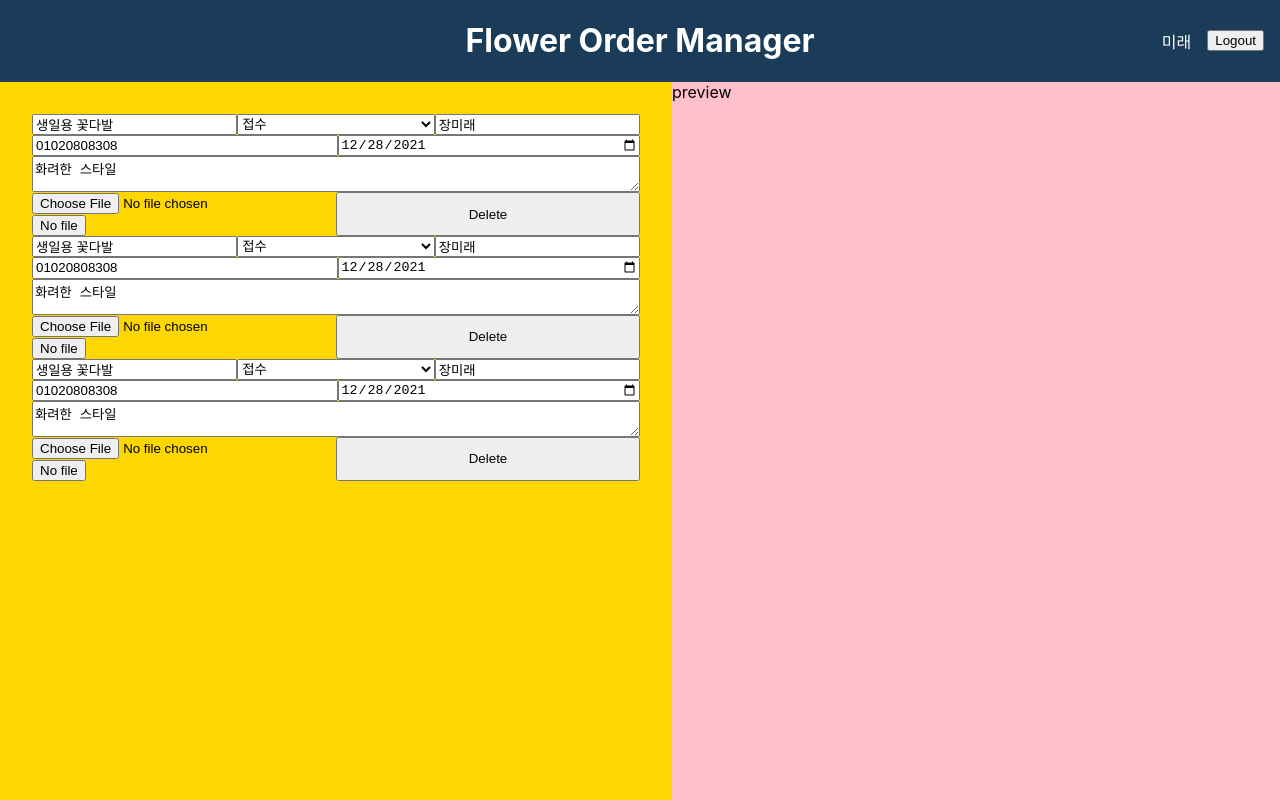
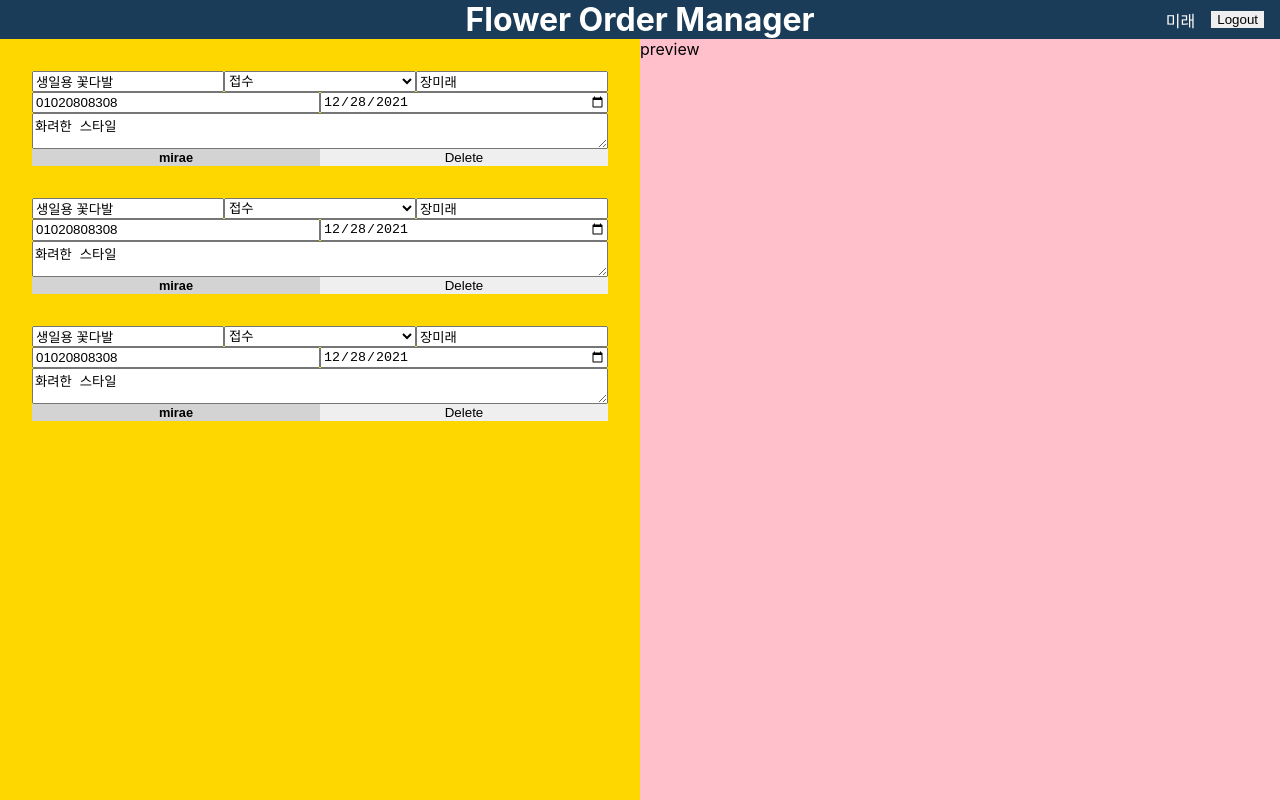
Before and after one commit to miraejang/react-app, a React (Create React App) app: page / in a window 1280 px wide. Built offline with nearby package versions, Linux system fonts and the light colour scheme.

Commit message:
add ImageFileInput component

```diff
--- a/src/component/card/card.jsx
+++ b/src/component/card/card.jsx
@@ -1,4 +1,5 @@
 import React from 'react';
+import ImageFileInput from '../image_file_input/image_file_input';
 import styles from './card.module.css';
 
 const Card = ({ order }) => {
@@ -17,10 +18,7 @@ const Card = ({ order }) => {
       <input className={styles.input} type="date" name="date" value={date} />
       <textarea className={styles.textarea} name="message" value={message} />
       <div className={styles.fileInput}>
-        <input type="file" name="file" id="" />
-        <button className={styles.button}>
-          {fileUrl ? { fileName } : 'No file'}
-        </button>
+        <ImageFileInput fileName={fileName} />
       </div>
       {true && <button className={styles.button}>Delete</button>}
       {false && <button className={styles.button}>Add</button>}
--- a/src/component/card/card.module.css
+++ b/src/component/card/card.module.css
@@ -1,6 +1,7 @@
 .form {
   display: flex;
   width: 100%;
+  margin-bottom: 2em;
   max-width: 80rem;
   flex-wrap: wrap;
 }
--- /dev/null
+++ b/src/component/image_file_input/image_file_input.jsx
@@ -0,0 +1,30 @@
+import React, { useRef } from 'react';
+import styles from './image_file_input.module.css';
+
+const ImageFileInput = ({ fileName, fileURL }) => {
+  const inputRef = useRef();
+
+  const onClick = e => {
+    e.preventDefault();
+    inputRef.current.click();
+  };
+  const onChange = () => {};
+
+  return (
+    <div className={styles.container}>
+      <input
+        ref={inputRef}
+        className={styles.fileInput}
+        type="file"
+        accept="image/*"
+        name="file"
+        onChange={onChange}
+      />
+      <button className={styles.button} onClick={onClick}>
+        {fileName || 'No file'}
+      </button>
+    </div>
+  );
+};
+
+export default ImageFileInput;
--- /dev/null
+++ b/src/component/image_file_input/image_file_input.module.css
@@ -0,0 +1,50 @@
+.container {
+  display: flex;
+  width: 100%;
+  height: 100%;
+  justify-content: center;
+  align-items: center;
+}
+
+.fileInput {
+  display: none;
+}
+
+.button {
+  width: 100%;
+  height: 100%;
+  background-color: lightgrey;
+  font-weight: bold;
+  font-size: 0.8rem;
+  cursor: pointer;
+}
+
+.button.grey {
+  background-color: lightgrey;
+}
+
+.button.pink {
+  background-color: lightPink;
+}
+
+.button:hover {
+  opacity: 0.8;
+}
+
+.loading {
+  width: 1.5em;
+  height: 1.5em;
+  border-radius: 50%;
+  border: 2px solid lightgrey;
+  border-top: 3px solid pink;
+  animation: spin 2s linear infinite;
+}
+
+@keyframes spin {
+  0% {
+    transform: rotate(0deg);
+  }
+  100% {
+    transform: rotate(360deg);
+  }
+}
--- a/src/index.css
+++ b/src/index.css
@@ -11,3 +11,32 @@ code {
   font-family: source-code-pro, Menlo, Monaco, Consolas, 'Courier New',
     monospace;
 }
+
+* {
+  box-sizing: border-box;
+}
+
+div,
+header,
+footer,
+section,
+ul,
+h1,
+h2,
+h3,
+h4,
+h5,
+h6,
+p {
+  margin: 0;
+  padding: 0;
+}
+
+button {
+  outline: 0;
+  border: 0;
+}
+
+ul {
+  list-style: none;
+}
```
